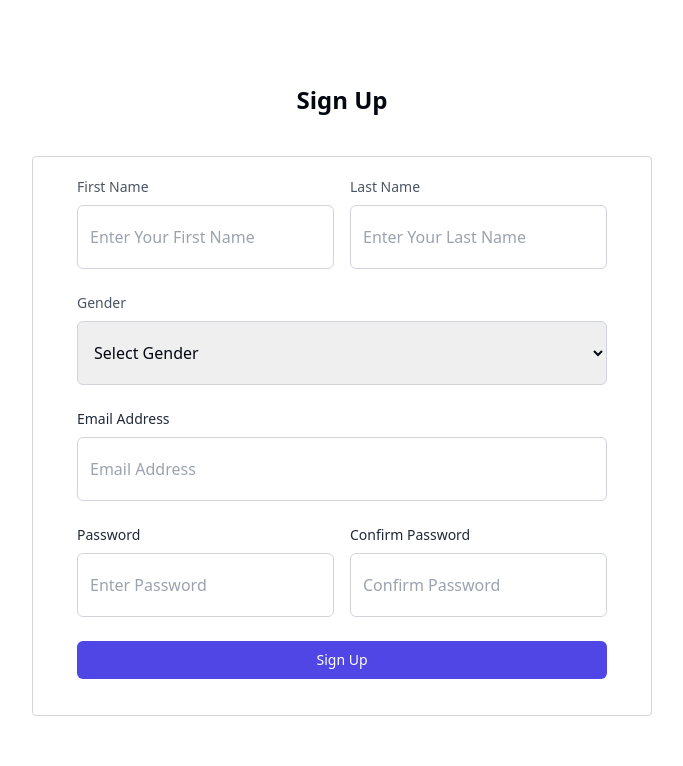
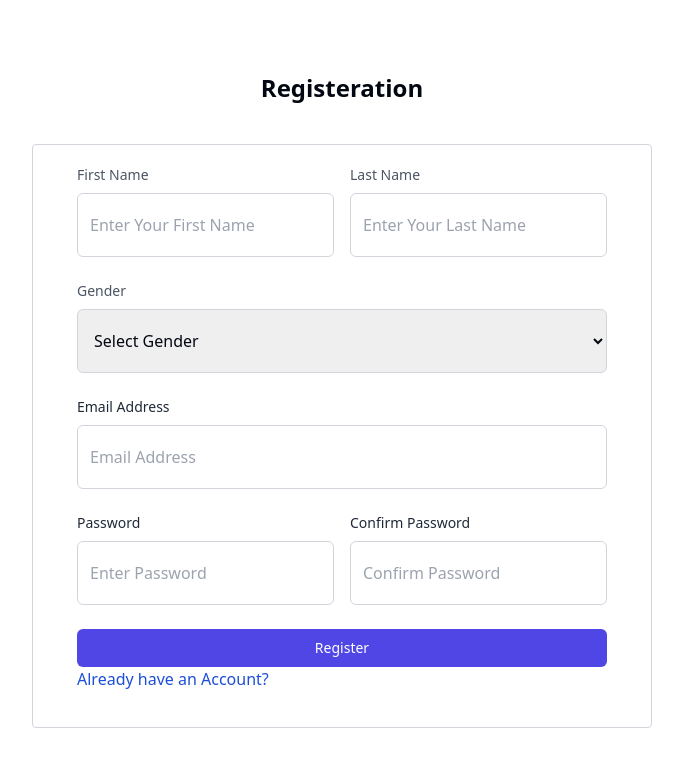
Before and after one commit to Muhammad-Bilal-Hussain/HackatonEcommerce, a Next.js app: page /signIn in a window 1280 px wide. Shown: the top 766 px of the page, without its empty margins (298-981 px from the left). Built offline with nearby package versions, Linux system fonts and the light colour scheme; no server answers.

Commit message:
spelling update

```diff
--- a/src/app/(auth)/login/page.tsx
+++ b/src/app/(auth)/login/page.tsx
@@ -56,7 +56,7 @@ function Login(){
     if (error instanceof Error) {
         setError(error.message);
       } else {
-        setError("An unknown error occurred. Please try again.");
+        setError("Email Issue. Please try again.");
       }
     }
 };
@@ -91,7 +91,7 @@ const handleChangePassword =()=>{
 return(
     <div>
         <div className="bg-gradient-to-b from-[#f6e6b8] to-block justify-center items-center h-screen w-screen flex flex-col relative">
-            <h2 className="text-4xl font-medium text-black mb-10">Furniture E-Commerce</h2>
+            <h2 className="text-4xl font-medium text-black text-center mb-10">Furniture E-Commerce</h2>
             <div className="p-5 border border-gray-300 rounded">
             <form onSubmit={handleLogin} className="space-y-6 px-6 pb-4">
                         {/* email  */}
@@ -131,11 +131,11 @@ return(
                         />
                         </div>
                     {error && <p className="text-red-500 text-sm">{error}</p>}
-                    <button
+                    <p
                     onClick={handleChangePassword}
                     className="px-4  text-blue-700 rounded-md hover:text-red-700">
                     Change Password
-                    </button>
+                    </p>
                     <button type="submit"
                     className="w-full flex justify-center items-center py-2 px-4 border border-transparent text-sm font-medium rounded-md text-black bg-[#f6e6b8] hover:bg-[#f0da97]">
                         Log In
@@ -143,7 +143,7 @@ return(
                 </form>
             <p className="text-sm font-medium text-black space-y-6 px-6 pb-4">
                 Don&apos;t have an account?{" "}
-                <Link href={"/signIn"} className="text-blue-700 hover:underline">Sign In Here
+                <Link href={"/signIn"} className="text-blue-700 hover:underline">Register Here
                 </Link>
             </p>
             </div>
--- a/src/app/(auth)/signIn/page.tsx
+++ b/src/app/(auth)/signIn/page.tsx
@@ -8,6 +8,7 @@ import {
     signInWithPopup,
   } from "firebase/auth";
   import { auth } from "@/firebase/firebase";
+import Link from "next/link";
 
   const SignIn=()=>{
     const [firstName, setFirstName] = useState("");
@@ -94,7 +95,7 @@ import {
   return(
     <div>
         <div className="bg-gray-to-b from gray-600 to-black justify-center items-center h-screen w-screen flex flex-col relative">
-            <h2 className="text-2xl font-bold text-center mb-10 ">Sign Up</h2>
+            <h2 className="text-2xl font-bold text-center mb-10 ">Registeration</h2>
             <div className="p-5 border border-gray-300 rounded">
                 <form onSubmit={handleSignIn} className="space-y-6 px-6 pb-4">
                     <div className="flex space-x-4">
@@ -127,7 +128,7 @@ import {
                           value={gender}
                           onChange={(e) => setGender(e.target.value)}
                           required
-                          className="w-full h-8 sm:h-14 lg:h-16 p-3 border border-gray-300 rounded-md focus:ring-2 focus:ring-blue-500"
+                          className="w-full h-16 sm:h-14 lg:h-16 p-3 border border-gray-300 rounded-md focus:ring-2 focus:ring-blue-500"
                         >
                           <option value="">Select Gender</option>
                           <option value="male">Male</option>
@@ -195,8 +196,10 @@ import {
                     {message && <p className="text-green-500 text-sm">{message}</p>}
                     <button type="submit"
                     className="w-full flex justify-center items-center py-2 px-4 border border-transparent text-sm font-medium rounded-md text-white bg-indigo-600 hover:bg-indigo-700">
-                        Sign Up
+                        Register
                     </button>
+                    <Link href={"/login"} className="text-blue-700 hover:underline">Already have an Account?
+                </Link>
                 </form>
             </div>
         </div>
--- a/src/app/Hero/page.tsx
+++ b/src/app/Hero/page.tsx
@@ -214,7 +214,7 @@ const Hero: React.FC = () => {
               <div className="text-center lg:text-left">
                 <h2 className="text-xl md:text-2xl font-bold ">New Arrivals</h2>
                 <h1 className="text-3xl md:text-5xl font-bold mt-2">{productImage.length > 0 ? productImage[8].name : ''}</h1>
-                <button className="bg-[#f9edd3] text-black border border-black text-center text-lg md:text-[25px] w-[150px] md:w-[200px] h-[40px] md:h-[50px] mt-6">
+                <button className="bg-[#f9edd3] rounded-xl text-black border border-black text-center text-lg md:text-[25px] w-[150px] md:w-[200px] h-[40px] md:h-[50px] mt-6 transition-transform transform hover:scale-105">
                   <a href={`/shops/${productImage.length > 0 ? productImage[8]._id : ''}`}>Order Now</a>
                 </button>
               </div>
--- a/src/app/cart/page.tsx
+++ b/src/app/cart/page.tsx
@@ -1,6 +1,4 @@
 "use client";
-
-import { useEffect, useState } from "react";
 import Link from "next/link";
 import Image from "next/image";
 import Header from "../components/Header";
@@ -9,7 +7,6 @@ import shopicon from "../../../public/shopicon.png";
 import { useCart } from "../context/CartContext";
 import Footer from "../components/Footer";
 import Swal from 'sweetalert2';
-import { getItemKey } from "sanity";
 import { FontAwesomeIcon } from "@fortawesome/react-fontawesome";
 import { faTrash } from "@fortawesome/free-solid-svg-icons";
 
--- a/src/app/checkout/page.tsx
+++ b/src/app/checkout/page.tsx
@@ -3,8 +3,6 @@ import React, { useState } from 'react';
 import Image from "next/image";
 import shopbg from "../../../public/shopbg.jpeg";
 import shopicon from "../../../public/shopicon.png";
-import { FontAwesomeIcon } from '@fortawesome/react-fontawesome';
-import { faAngleDown } from '@fortawesome/free-solid-svg-icons';
 import { useCart } from '../context/CartContext';
 import Header from '../components/Header';
 import Footer from '../components/Footer';
--- a/src/app/components/Header.tsx
+++ b/src/app/components/Header.tsx
@@ -252,6 +252,7 @@ const handleLogout = async ()=>{
                   className="w-6 md:w-8 h-6 md:h-8 cursor-pointer"
                 />
               </a>
+              {/* Logout button  */}
               <button
                 onClick={handleLogout}
                 className="px-4 py-2 bg-bg-[#f6e6b8] text-black font-medium shadow-xl border border-gray-200 rounded-lg hover:bg-[#f0da97]">
--- a/src/app/passwordchange/page.tsx
+++ b/src/app/passwordchange/page.tsx
@@ -72,7 +72,7 @@ const PasswordChange =()=>{
                     onChange={(e) => setCurrentPassword(e.target.value)}
                     required
                     className="w-full h-10 sm:h-12 lg:h-12 p-3 border border-gray-300 rounded-md "
-                    placeholder="Email Address"
+                    placeholder="Current Password"
                   />
                     </div>
                         {/* new password  */}
```
